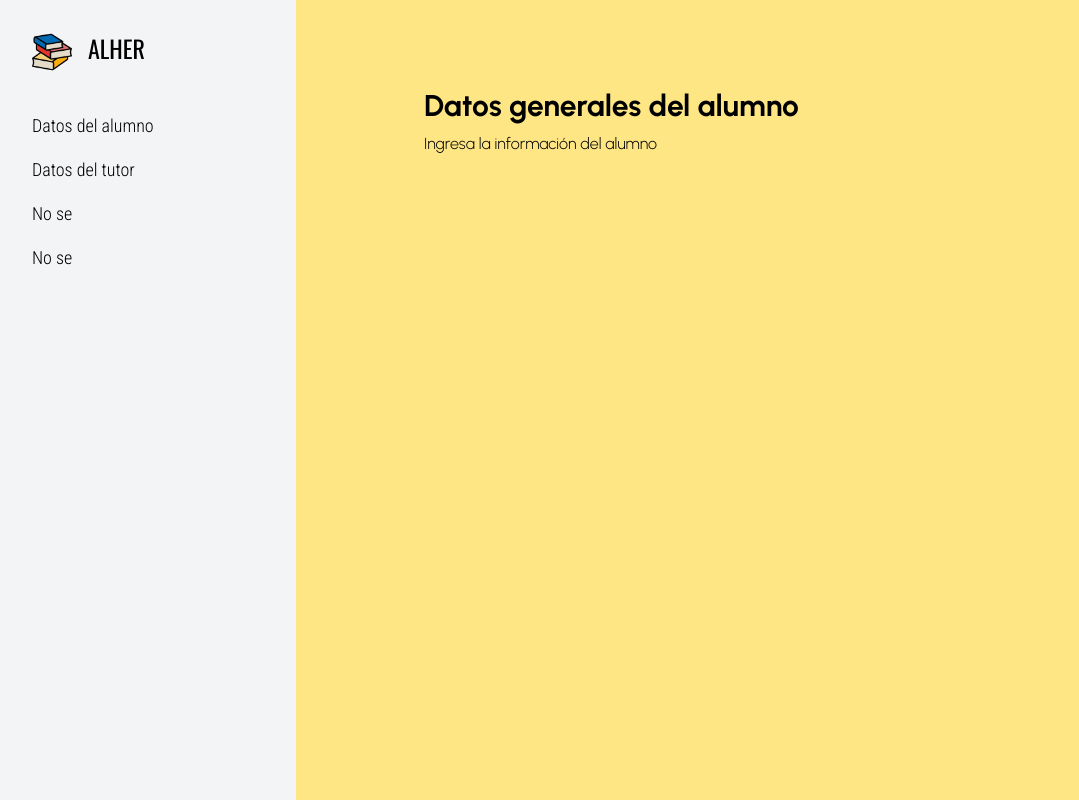
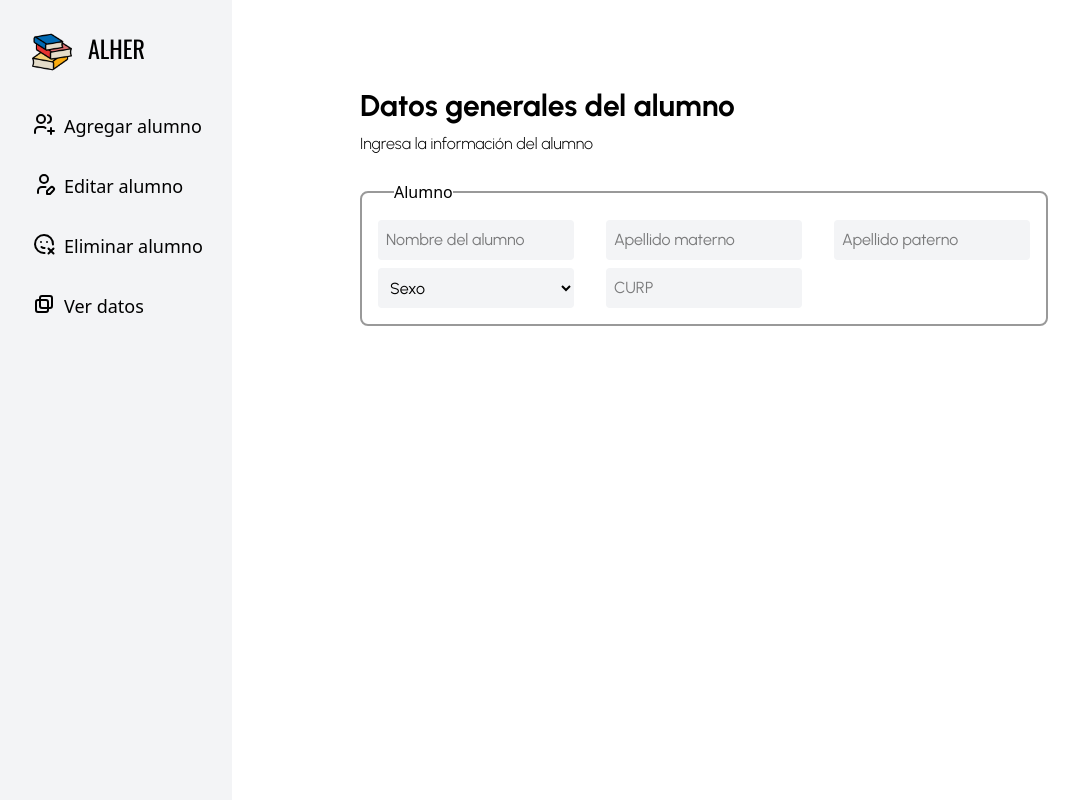
Before and after one commit to nandoalher/proyecto_personal, a website: page gestionaralumnos.html in a window 1280 px wide. Shown: the whole page, without its empty margins (24-1103 px from the left). Drawn offline with Linux system fonts and the light colour scheme.

Commit message:
Avance en agregar alumno con formulario

```diff
--- a/gestionaralumnos.html
+++ b/gestionaralumnos.html
@@ -8,23 +8,48 @@
 </head>
 <body>
     <main class="flex flex-row">
-        <nav class="bg-gray-100 min-w-80 h-screen">
+        <nav class="bg-gray-100 min-w-64 h-screen">
             <div class="flex flex-row">
                 <img class="w-10 object-contain ml-14 mt-8" src="./src/logo.png" alt="Imagen de libros">
                 <h1 class="font-oswald text-2xl ml-4 mt-8">ALHER</h1>
             </div>
             <ul class="h-150 mt-10">
-                <li class="font-roboto font-light text-lg ml-14 mt-4">Datos del alumno</li>
-                <li class="font-roboto font-light text-lg ml-14 mt-4">Datos del tutor</li>
-                <li class="font-roboto font-light text-lg ml-14 mt-4">No se</li>
-                <li class="font-roboto font-light text-lg ml-14 mt-4">No se</li>
+                <li class="flex gap-2 font-roboto font-light text-lg ml-14 mt-8 cursor-pointer hover:font-bold">
+                    <svg  xmlns="http://www.w3.org/2000/svg"  width="24"  height="24"  viewBox="0 0 24 24"  fill="none"  stroke="currentColor"  stroke-width="2"  stroke-linecap="round"  stroke-linejoin="round"  class="icon icon-tabler icons-tabler-outline icon-tabler-users-plus"><path stroke="none" d="M0 0h24v24H0z" fill="none"/><path d="M5 7a4 4 0 1 0 8 0a4 4 0 0 0 -8 0" /><path d="M3 21v-2a4 4 0 0 1 4 -4h4c.96 0 1.84 .338 2.53 .901" /><path d="M16 3.13a4 4 0 0 1 0 7.75" /><path d="M16 19h6" /><path d="M19 16v6" /></svg>
+                    Agregar alumno
+                </li>
+                <li class="flex gap-2 font-roboto font-light text-lg ml-14 mt-8 cursor-pointer hover:font-bold">
+                    <svg  xmlns="http://www.w3.org/2000/svg"  width="24"  height="24"  viewBox="0 0 24 24"  fill="none"  stroke="currentColor"  stroke-width="2"  stroke-linecap="round"  stroke-linejoin="round"  class="icon icon-tabler icons-tabler-outline icon-tabler-user-edit"><path stroke="none" d="M0 0h24v24H0z" fill="none"/><path d="M8 7a4 4 0 1 0 8 0a4 4 0 0 0 -8 0" /><path d="M6 21v-2a4 4 0 0 1 4 -4h3.5" /><path d="M18.42 15.61a2.1 2.1 0 0 1 2.97 2.97l-3.39 3.42h-3v-3l3.42 -3.39z" /></svg>
+                    Editar alumno
+                </li>
+                <li class="flex gap-2 font-roboto font-light text-lg ml-14 mt-8 cursor-pointer hover:font-bold">
+                    <svg  xmlns="http://www.w3.org/2000/svg"  width="24"  height="24"  viewBox="0 0 24 24"  fill="none"  stroke="currentColor"  stroke-width="2"  stroke-linecap="round"  stroke-linejoin="round"  class="icon icon-tabler icons-tabler-outline icon-tabler-mood-x"><path stroke="none" d="M0 0h24v24H0z" fill="none"/><path d="M20.983 12.556a9 9 0 1 0 -8.433 8.427" /><path d="M9 10h.01" /><path d="M15 10h.01" /><path d="M9.5 15c.658 .64 1.56 1 2.5 1c.194 0 .386 -.015 .574 -.045" /><path d="M21.5 21.5l-5 -5" /><path d="M16.5 21.5l5 -5" /></svg>
+                    Eliminar alumno
+                </li>
+                <li class="flex gap-2 font-roboto font-light text-lg ml-14 mt-8 cursor-pointer hover:font-bold">
+                    <svg  xmlns="http://www.w3.org/2000/svg"  width="24"  height="24"  viewBox="0 0 24 24"  fill="none"  stroke="currentColor"  stroke-width="2"  stroke-linecap="round"  stroke-linejoin="round"  class="icon icon-tabler icons-tabler-outline icon-tabler-layers-intersect"><path stroke="none" d="M0 0h24v24H0z" fill="none"/><path d="M8 4m0 2a2 2 0 0 1 2 -2h8a2 2 0 0 1 2 2v8a2 2 0 0 1 -2 2h-8a2 2 0 0 1 -2 -2z" /><path d="M4 8m0 2a2 2 0 0 1 2 -2h8a2 2 0 0 1 2 2v8a2 2 0 0 1 -2 2h-8a2 2 0 0 1 -2 -2z" /></svg>
+                    Ver datos
+                </li>
             </ul>
         </nav>
-        <section class="bg-amber-200 w-screen">
+        <section class="w-screen">
             <h2 class="font-bold font-urbanist text-3xl ml-32 mt-22">Datos generales del alumno</h2>
             <span class="block font-light font-urbanist text-base ml-32 mt-2">Ingresa la información del alumno</span>
-            <form action="">
-
+            <form action="" class="ml-32 mr-52 mt-6">
+                <fieldset class="border-2 border-black/40 rounded-lg flex flex-col">
+                    <legend class="ml-8">Alumno</legend>
+                    <div class="grid grid-cols-3 gap-2 gap-x-8 p-4">
+                        <input type="text" placeholder="Nombre del alumno" id="nombre" name="nombre" class="rounded-sm p-2 bg-gray-100 font-urbanist outline-blue-400">
+                        <input type="text" placeholder="Apellido materno" id="apellidomaterno" name="apellidomaterno" class="rounded-sm p-2 bg-gray-100 font-urbanist outline-blue-400">
+                        <input type="text" placeholder="Apellido paterno" id="apellidopaterno" name="apellidopaterno" class="rounded-sm p-2 bg-gray-100 font-urbanist outline-blue-400">
+                        <select name="sexo" id="sexo" class="rounded-sm p-2 bg-gray-100 font-urbanist">
+                            <option value="sexo" disabled selected hidden>Sexo</option>
+                            <option value="masculino">Masculino</option>
+                            <option value="femenino">Femenino</option>
+                        </select>
+                        <input type="text" placeholder="CURP" id="curp" name="curp" class="rounded-sm p-2 bg-gray-100 font-urbanist outline-blue-400">
+                    </div>
+                </fieldset>
             </form>
         </section>
     </main>
--- a/src/input.css
+++ b/src/input.css
@@ -8,6 +8,7 @@
     --color-select-green: #F0F3EA;
     --color-labels-green:#A9B48C;
     --color-button-green:#C3EF6F;
+    --color-form-gray:#F3F5F9
 
     --font-roboto: 'Roboto', sans-serif;
     --font-oswald: 'Oswald', sans-serif;
```
Also changed, not shown: src/output.css.
